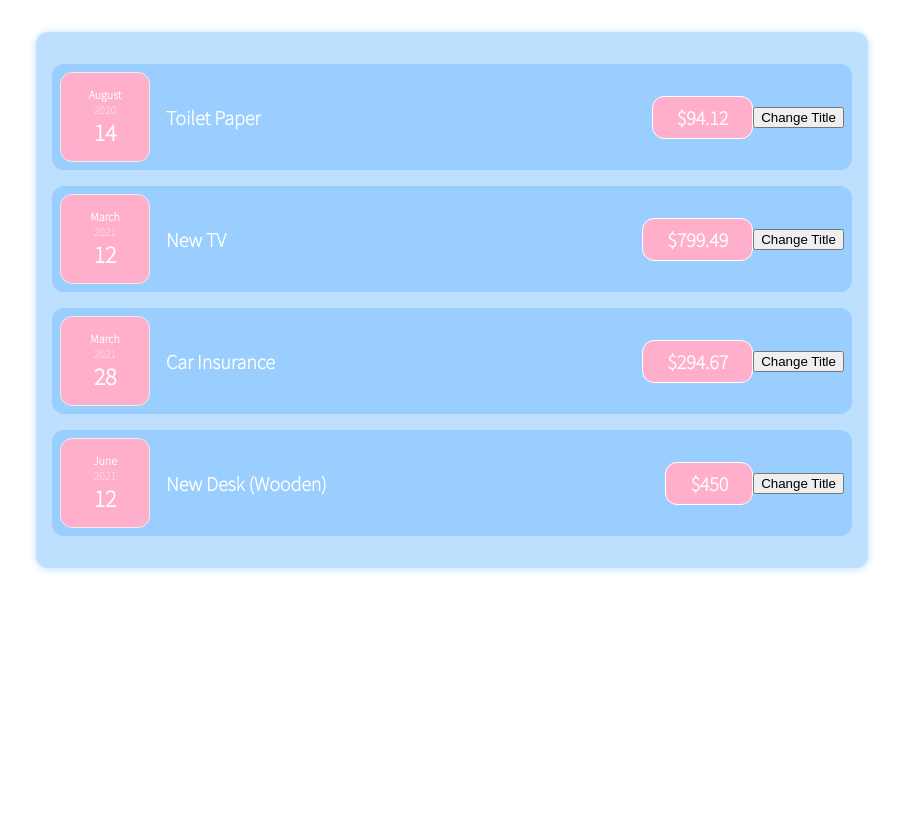
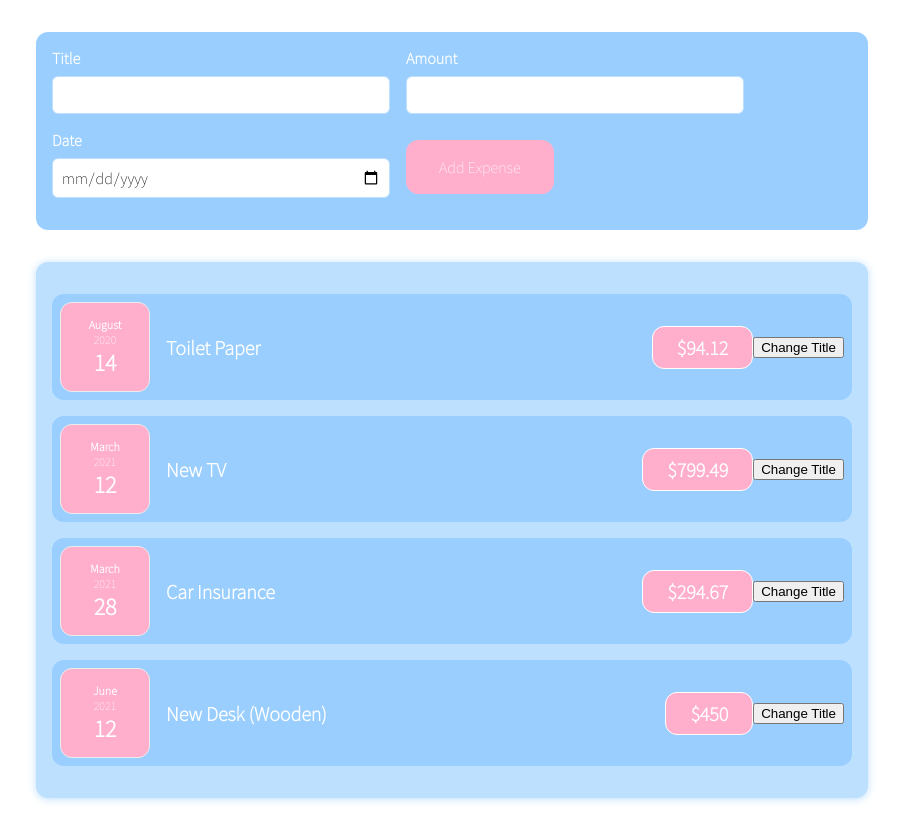
Before and after one commit to Ajay2123/reactBasics, a React (Create React App) app in the folder Aj/basic-react-app/: page / in a window 1280 px wide. Shown: the whole page, without its empty margins (188-1091 px from the left). Before the commit the page ends 800 px from the top, so only its background shows below. Built offline with nearby package versions, Linux system fonts and the light colour scheme.

Commit message:
Adding form and styles

```diff
--- a/Aj/basic-react-app/src/App.js
+++ b/Aj/basic-react-app/src/App.js
@@ -1,9 +1,12 @@
 import './App.css';
 import expenseData from './components/Expenses/ExpenseData';
 import Expenses from './components/Expenses/Expenses'
+import NewExpense from './components/NewExpense/NewExpense';
+
 function App() {
     return (
         <>
+            <NewExpense></NewExpense>
             <Expenses data={expenseData} />
         </>
 
--- /dev/null
+++ b/Aj/basic-react-app/src/components/NewExpense/ExpenseForm.css
@@ -0,0 +1,28 @@
+.new-expense-controls {
+    color: #fff;
+  display: flex;
+  flex-wrap: wrap;
+  gap: 1rem;
+  margin-bottom: 1rem;
+  text-align: left;
+}
+
+.new-expense-control label {
+  font-weight: bold;
+  margin-bottom: 0.5rem;
+  display: block;
+}
+
+.new-expense-control input {
+  font: inherit;
+  padding: 0.5rem;
+  border-radius: 6px;
+  border: 1px solid #bde0fe;
+  width: 20rem;
+  max-width: 100%;
+}
+
+.new-expense-actions {
+  text-align: right;
+  margin-top: 10px;
+}
--- /dev/null
+++ b/Aj/basic-react-app/src/components/NewExpense/ExpenseForm.js
@@ -0,0 +1,25 @@
+import "./ExpenseForm.css"
+
+const ExpenseForm = () => {
+    return (
+        <form className="new-expense-controls ">
+            <div className="new-expense-control">
+                <label>Title</label>
+                <input type='text' />
+            </div>
+            <div className="new-expense-control">
+                <label>Amount</label>
+                <input type='number' min="0.5" step="0.5" />
+            </div>
+            <div className="new-expense-control">
+                <label>Date</label>
+                <input type='Date' min="2019-01-01" max="2022-12-31" />
+            </div>
+            <div className="new-expense-actions">
+                <button type="submit">Add Expense</button>
+            </div>
+        </form>
+    )
+}
+
+export default ExpenseForm;
--- /dev/null
+++ b/Aj/basic-react-app/src/components/NewExpense/NewExpense.css
@@ -0,0 +1,37 @@
+.new-expense {
+  background-color: #99ceff;
+  padding: 1rem;
+  margin: 2rem auto;
+  width: 50rem;
+  max-width: 95%;
+  border-radius: 12px;
+  text-align: center;
+}
+
+.new-expense button {
+  font: inherit;
+  cursor: pointer;
+  padding: 1rem 2rem;
+  border: 1px solid #ffafcc;
+  background-color: #ffafcc;
+  color: white;
+  border-radius: 12px;
+  margin-right: 1rem;
+}
+
+.new-expense button:hover,
+.new-expense button:active {
+  background-color: #ffafcc;
+  border-color: #ffafcc;
+}
+
+.new-expense button.alternative {
+  color: #ffafcc;
+  border-color: transparent;
+  background-color: transparent;
+}
+
+.new-expense button.alternative:hover,
+.new-expense button.alternative:active {
+  background-color: #ddb3f8;
+}
--- /dev/null
+++ b/Aj/basic-react-app/src/components/NewExpense/NewExpense.js
@@ -0,0 +1,10 @@
+import ExpenseForm from "./ExpenseForm";
+import "./NewExpense.css";
+
+const NewExpense = () => {
+    return (<div className="new-expense">
+        <ExpenseForm></ExpenseForm>
+    </div>)
+}
+
+export default NewExpense;
```
Also changed, not shown: 1 other file (tests, documents, lock files or other folders).
